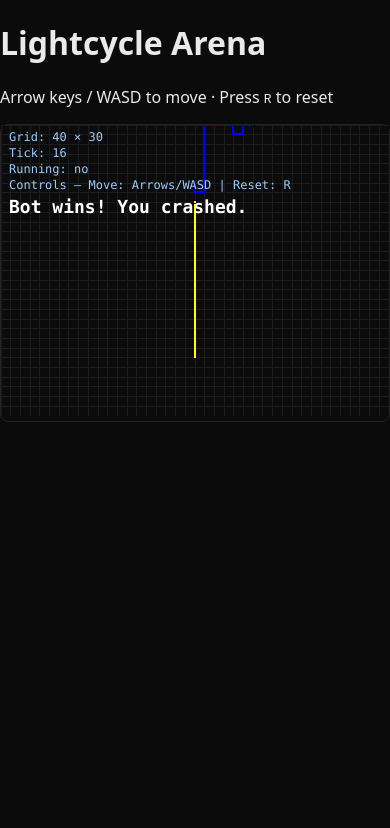
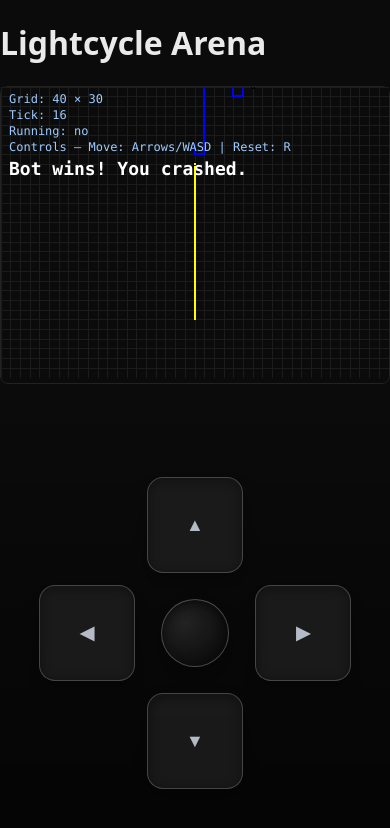
Before and after one commit to MikeAlvarado/lightcycle_arena, a React (Create React App) app in the folder lightcycle_arena/: page / in a window 390 px wide. Shown: the top 828 px of the page. Built offline with nearby package versions, Linux system fonts and the light colour scheme.

Commit message:
added mobile support

```diff
--- a/lightcycle_arena/src/App.tsx
+++ b/lightcycle_arena/src/App.tsx
@@ -10,9 +10,6 @@ function App(): JSX.Element {
     <main className="app-root">
       <header className="app-header">
         <h1 className="app-title">Lightcycle Arena</h1>
-        <p className="app-subtitle">
-          Arrow keys / WASD to move · Press <kbd>R</kbd> to reset
-        </p>
       </header>
 
       <section className="app-stage">
--- /dev/null
+++ b/lightcycle_arena/src/components/DPadOverlay.tsx
@@ -0,0 +1,94 @@
+// src/components/DPadOverlay.tsx
+import {
+  dPadWrapperStyle,
+  dPadContainerStyle,
+  buttonStyle,
+  labelStyle,
+  centerCellContainerStyle,
+  resetButtonStyle,
+  resetLabelStyle,
+} from "../styles/dpadStyles";
+
+export type DPadDirection = "up" | "down" | "left" | "right";
+
+interface DPadOverlayProps {
+  onInput: (direction: DPadDirection) => void;
+  onReset: () => void;
+}
+
+/**
+ * On-screen D-Pad overlay for mobile devices.
+ * Occupies the lower half of the screen.
+ */
+export function DPadOverlay({ onInput, onReset }: DPadOverlayProps): JSX.Element {
+  function emitDirection(direction: DPadDirection) {
+    onInput(direction);
+  }
+
+  function createTouchBindings(direction: DPadDirection) {
+    return {
+      onTouchStart: (event: React.TouchEvent) => {
+        event.preventDefault();
+        emitDirection(direction);
+      },
+      onClick: (event: React.MouseEvent) => {
+        event.preventDefault();
+        emitDirection(direction);
+      },
+    };
+  }
+
+  function createResetBindings() {
+    return {
+      onTouchStart: (event: React.TouchEvent) => {
+        event.preventDefault();
+        onReset();
+      },
+      onClick: (event: React.MouseEvent) => {
+        event.preventDefault();
+        onReset();
+      },
+    };
+  }
+
+return (
+    <div style={dPadWrapperStyle} aria-label="On-screen controls">
+      <div style={dPadContainerStyle}>
+        {/* Row 1 */}
+        <div />
+        <button style={buttonStyle} {...createTouchBindings("up")} aria-label="Move up">
+          <span style={labelStyle}>▲</span>
+        </button>
+        <div />
+
+        {/* Row 2 */}
+        <button style={buttonStyle} {...createTouchBindings("left")} aria-label="Move left">
+          <span style={labelStyle}>◀</span>
+        </button>
+
+        {/* Center reset button */}
+        <div style={centerCellContainerStyle}>
+          <button
+            style={resetButtonStyle}
+            {...createResetBindings()}
+            aria-label="Reset"
+            title='Reset'
+          >
+            <span style={resetLabelStyle}></span>
+          </button>
+        </div>
+
+        <button style={buttonStyle} {...createTouchBindings("right")} aria-label="Move right">
+          <span style={labelStyle}>▶</span>
+        </button>
+
+        {/* Row 3 */}
+        <div />
+        <button style={buttonStyle} {...createTouchBindings("down")} aria-label="Move down">
+          <span style={labelStyle}>▼</span>
+        </button>
+        <div />
+      </div>
+    </div>
+  );
+}
--- a/lightcycle_arena/src/components/GameCanvas.tsx
+++ b/lightcycle_arena/src/components/GameCanvas.tsx
@@ -25,6 +25,8 @@ import {
   AI_PARAMS,
   type AiDifficulty,
 } from '../ai/simpleAI';
+import { useIsMobile } from '../hooks/useIsMobile';
+import { DPadOverlay } from './DPadOverlay';
 
 /**
  * GameCanvas — Two Players (Human + Simple AI) on 2x Lattice
@@ -103,6 +105,8 @@ export function GameCanvas(): JSX.Element {
 
   // Difficulty (can be moved to HUD later)
   const botDifficulty: AiDifficulty = 'Hard';
+
+  const isMobile = useIsMobile();
 
   // ---------- reset ----------
   const resetRound = useCallback((): void => {
@@ -330,10 +334,20 @@ export function GameCanvas(): JSX.Element {
     return () => window.removeEventListener('keydown', keydownHandler);
   }, [resetRound]);
 
+  function handleTouchDirection(
+    direction: 'up' | 'down' | 'left' | 'right'
+  ): void {
+    // Buffer the input like keyboard does
+    playerOneRef.current.pendingDirection = direction;
+    // If the round had ended and user touches the dpad, you can optionally restart:
+    // if (!gameIsRunningRef.current) resetRound();
+  }
+
   // ---------- render ----------
   return (
     <div style={{ width: '100%', border: '1px solid #222', borderRadius: 8 }}>
       <canvas ref={canvasReference} />
+      {isMobile && <DPadOverlay onInput={handleTouchDirection} onReset={resetRound}/>}
     </div>
   );
 }
--- /dev/null
+++ b/lightcycle_arena/src/hooks/useIsMobile.ts
@@ -0,0 +1,38 @@
+// src/hooks/useIsMobile.ts
+import { useEffect, useState } from "react";
+
+/**
+ * Detects if the current device should be treated as mobile.
+ * It uses both pointer type (touch) and screen width heuristics.
+ */
+export function useIsMobile(): boolean {
+  const [isMobileDevice, setIsMobileDevice] = useState<boolean>(false);
+
+  useEffect(() => {
+    // Evaluate both coarse pointer and screen width
+    const hasTouchInput = window.matchMedia?.("(pointer: coarse)").matches ?? false;
+    const isNarrowScreen = window.matchMedia?.("(max-width: 768px)").matches ?? false;
+
+    setIsMobileDevice(hasTouchInput || isNarrowScreen);
+
+    // Watch for changes in device or screen width
+    function handleMediaQueryChange() {
+      const updatedHasTouchInput = window.matchMedia?.("(pointer: coarse)").matches ?? false;
+      const updatedIsNarrowScreen = window.matchMedia?.("(max-width: 768px)").matches ?? false;
+      setIsMobileDevice(updatedHasTouchInput || updatedIsNarrowScreen);
+    }
+
+    const touchMediaQuery = window.matchMedia("(pointer: coarse)");
+    const widthMediaQuery = window.matchMedia("(max-width: 768px)");
+
+    touchMediaQuery.addEventListener("change", handleMediaQueryChange);
+    widthMediaQuery.addEventListener("change", handleMediaQueryChange);
+
+    return () => {
+      touchMediaQuery.removeEventListener("change", handleMediaQueryChange);
+      widthMediaQuery.removeEventListener("change", handleMediaQueryChange);
+    };
+  }, []);
+
+  return isMobileDevice;
+}
--- a/lightcycle_arena/src/index.css
+++ b/lightcycle_arena/src/index.css
@@ -6,11 +6,29 @@ html,
 body,
 #root {
   height: 100%;
+  width: 100%;
+  margin: 0;
+  padding: 0;
 }
 
 body {
-  margin: 0;
   background: #0b0b0b;
   color: #eaeaea;
   font-family: system-ui, -apple-system, Segoe UI, Roboto, Arial, sans-serif;
+  display: flex;
+  align-items: center;
+  /* centers vertically */
+  justify-content: center;
+  /* centers horizontally */
+  overscroll-behavior: none;
 }
+
+/* Optional: smooth appearance for canvas area */
+#root>div {
+  display: flex;
+  align-items: center;
+  justify-content: center;
+  width: 100%;
+  max-width: 900px;
+  padding: 16px;
+}
--- /dev/null
+++ b/lightcycle_arena/src/styles/dpadStyles.ts
@@ -0,0 +1,82 @@
+// src/styles/dpadStyles.ts
+
+/**
+ * Centralized style definitions for the DPadOverlay component.
+ * These are simple React CSSProperties exported as constants
+ * for clarity and reusability.
+ */
+
+import { CSSProperties } from "react";
+
+export const dPadWrapperStyle: CSSProperties = {
+  position: "fixed",
+  left: 0,
+  right: 0,
+  bottom: 0,
+  width: "100vw",
+  height: "50vh", // half the viewport height
+  display: "grid",
+  placeItems: "center",
+  padding: 12,
+  background:
+    "linear-gradient(to top, rgba(0,0,0,0.55), rgba(0,0,0,0.25) 60%, rgba(0,0,0,0))",
+  zIndex: 10,
+  touchAction: "manipulation",
+};
+
+export const dPadContainerStyle: CSSProperties = {
+  width: "min(80vw, 480px)",
+  aspectRatio: "1 / 1",
+  display: "grid",
+  gridTemplateColumns: "repeat(3, 1fr)",
+  gridTemplateRows: "repeat(3, 1fr)",
+  gap: 12,
+  opacity: 0.95,
+};
+
+export const buttonStyle: CSSProperties = {
+  borderRadius: 16,
+  border: "1px solid rgba(255,255,255,0.2)",
+  background: "rgba(30,30,30,0.9)",
+  boxShadow: "0 2px 12px rgba(0,0,0,0.35) inset, 0 6px 18px rgba(0,0,0,0.35)",
+  display: "grid",
+  placeItems: "center",
+  fontSize: 18,
+  color: "#e7f0ff",
+  userSelect: "none",
+  WebkitTapHighlightColor: "transparent",
+};
+
+export const labelStyle: CSSProperties = {
+  opacity: 0.8,
+  fontWeight: 600,
+};
+
+export const centerCellContainerStyle: CSSProperties = {
+  display: "grid",
+  placeItems: "center",
+};
+
+export const resetButtonStyle: CSSProperties = {
+  width: "70%",
+  aspectRatio: "1 / 1",
+  borderRadius: "9999px",
+  border: "1px solid rgba(255,255,255,0.25)",
+  background:
+    "radial-gradient(circle at 35% 35%, rgba(255,255,255,0.12), rgba(0,0,0,0.35))",
+  boxShadow:
+    "inset 0 4px 10px rgba(0,0,0,0.45), 0 6px 18px rgba(0,0,0,0.35)",
+  display: "grid",
+  placeItems: "center",
+  color: "#ffcccc",
+  fontWeight: 700,
+  fontSize: 16,
+  userSelect: "none",
+  WebkitTapHighlightColor: "transparent",
+};
+
+export const resetLabelStyle: CSSProperties = {
+  letterSpacing: 0.5,
+  textTransform: "uppercase",
+  opacity: 0.9,
+};
--- a/lightcycle_arena/src/utils/inputHandlers.ts
+++ b/lightcycle_arena/src/utils/inputHandlers.ts
@@ -1,33 +1,55 @@
 // src/utils/inputHandlers.ts
+import type { PlayerForInput } from "../types/player";
 
-import type { Direction } from "./latticeHelpers";
-
-/** Minimal player shape needed for input handling. */
-export interface PlayerForInput {
-  pendingDirection: Direction;
-}
-
-export type ResetRoundFunction = () => void;
-
-/**
- * Keyboard handler for a single player.
- * 'R' resets the round.
- */
 export function handleKeyDown(
   event: KeyboardEvent,
   playerRef: React.MutableRefObject<PlayerForInput>,
-  resetRound: ResetRoundFunction
+  resetRound: () => void
 ): void {
-  const key = event.key.toLowerCase();
+  const key = event.key; // e.g., "ArrowUp", "w", "W", "r"
+  let handled = false;
 
-  if (key === "r") {
-    resetRound();
-    return;
+  switch (key) {
+    case "ArrowUp":
+    case "w":
+    case "W":
+      playerRef.current.pendingDirection = "up";
+      handled = true;
+      break;
+
+    case "ArrowDown":
+    case "s":
+    case "S":
+      playerRef.current.pendingDirection = "down";
+      handled = true;
+      break;
+
+    case "ArrowLeft":
+    case "a":
+    case "A":
+      playerRef.current.pendingDirection = "left";
+      handled = true;
+      break;
+
+    case "ArrowRight":
+    case "d":
+    case "D":
+      playerRef.current.pendingDirection = "right";
+      handled = true;
+      break;
+
+    case "r":
+    case "R":
+      resetRound();
+      handled = true;
+      break;
+
+    default:
+      handled = false;
   }
 
-  // Arrow keys and WASD aliases
-  if (key === "arrowup" || key === "w") playerRef.current.pendingDirection = "up";
-  if (key === "arrowdown" || key === "s") playerRef.current.pendingDirection = "down";
-  if (key === "arrowleft" || key === "a") playerRef.current.pendingDirection = "left";
-  if (key === "arrowright" || key === "d") playerRef.current.pendingDirection = "right";
+  // Prevent the browser from scrolling the page when we handled the key
+  if (handled) {
+    event.preventDefault();
+  }
 }
```
